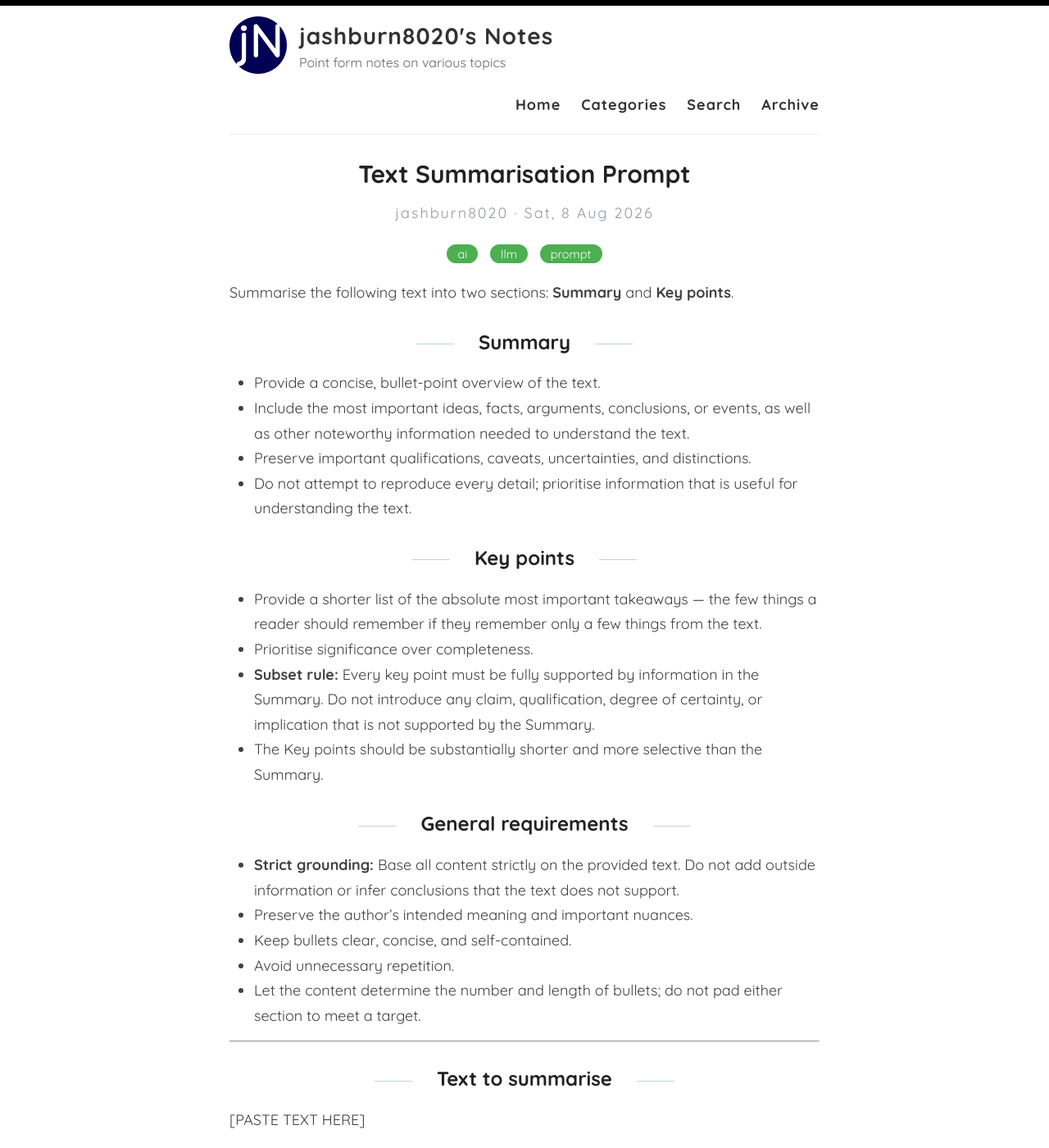
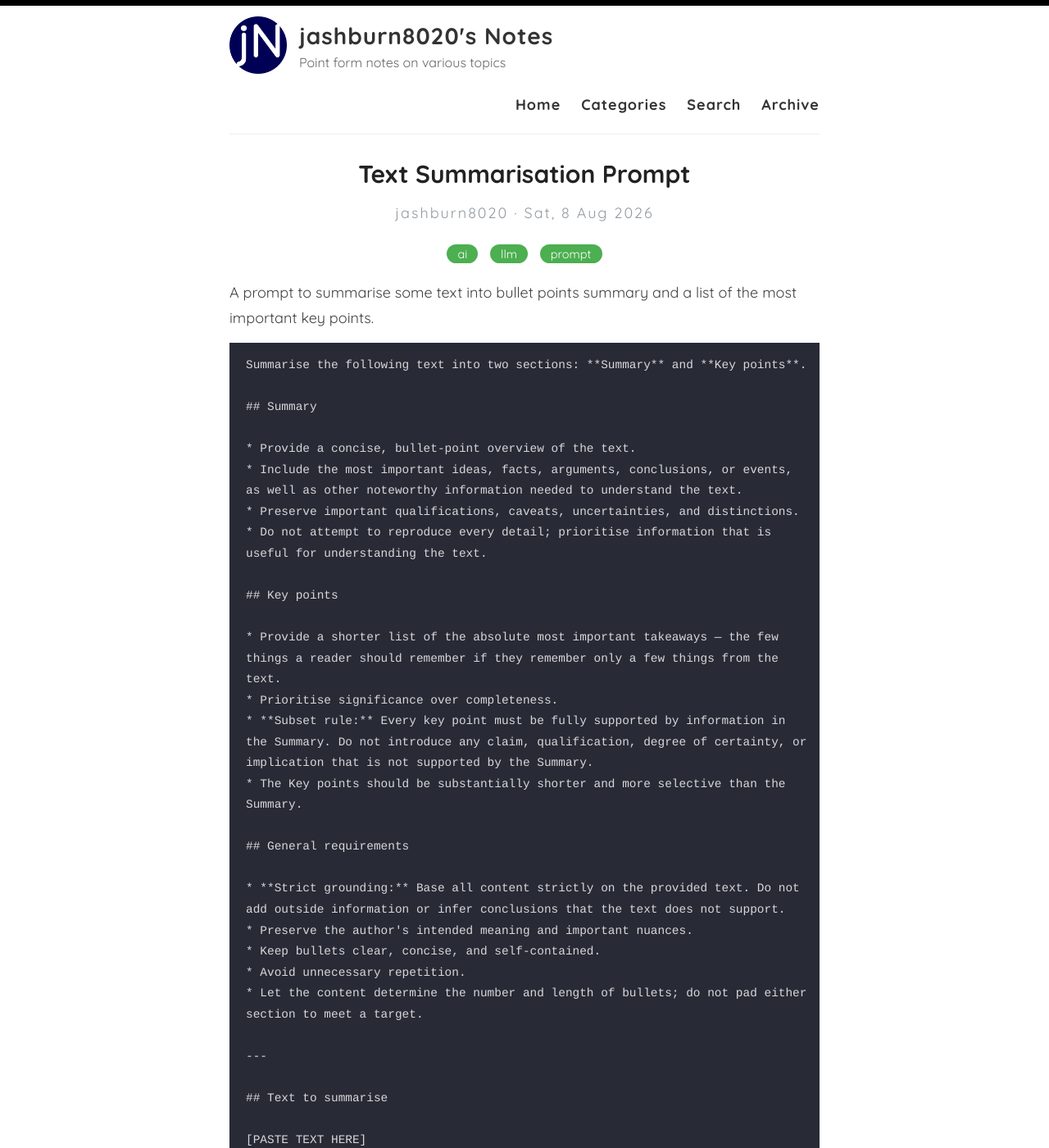
Before and after one commit to jashburn8020/notes, a Jekyll site: the page built from _posts/2026-08-08-text-summarisation-prompt.md, in a window 1280 px wide and 1400 px high. Shown: the whole window at 82% size. Built offline with Jekyll 4.4.1, drawn with Linux system fonts in a browser that asks for light colours; some of the changed lines change nothing that is shown; some of the changed text lies outside the part shown.

Commit message:
Place prompt in code block and add prompts that generated the prompt

````diff
--- a/_posts/2026-08-08-text-summarisation-prompt.md
+++ b/_posts/2026-08-08-text-summarisation-prompt.md
@@ -6,6 +6,9 @@
 plantuml: false
 ---
 
+A prompt to summarise some text into bullet points summary and a list of the most important key points.
+
+```text
 Summarise the following text into two sections: **Summary** and **Key points**.
 
 ## Summary
@@ -35,3 +38,43 @@
 ## Text to summarise
 
 [PASTE TEXT HERE]
+```
+
+---
+
+## Prompts
+
+The following are the main prompts used to generate the above.
+
+**ChatGPT:**
+
+```text
+Task: Help me formulate a prompt to summarise some text. I want the response to have both the summary in bullet points form and a list of key points from the text, also in bullet points form. It does not matter the order of display for the summary and the key points, as long as they meet the following criteria:
+
+* The key points are the most important takeaways from the text, i.e., "if you remember only a few things from the text, this is it.".
+* The summary includes both the most important takeaways and anything else noteworthy.
+* The key points are a subset of the summary.
+
+Next step: Ask me questions if you need further information. If you do ask, DON'T carry out this task yet. Instead, state how my answers can help you with this task.
+```
+
+**Gemini:**
+
+```text
+Assess the text summarisation prompt below on how effective text summary and key points will be generated by current frontier LLMs using this prompt. By "effective", I mean:
+
+* The key points should contain the most important takeaways from the text, i.e., "if you remember only a few things from the text, this is it.".
+* The summary includes both the most important takeaways and anything else noteworthy.
+
+Check also for redundancies in the prompt.
+
+[Text of the prompt from ChatGPT]
+```
+
+**ChatGPT:**
+
+```text
+The following is an assessment of the prompt you generated. Check to see if you agree with the assessment.
+
+[Text of the assessment from Gemini]
+```
````
